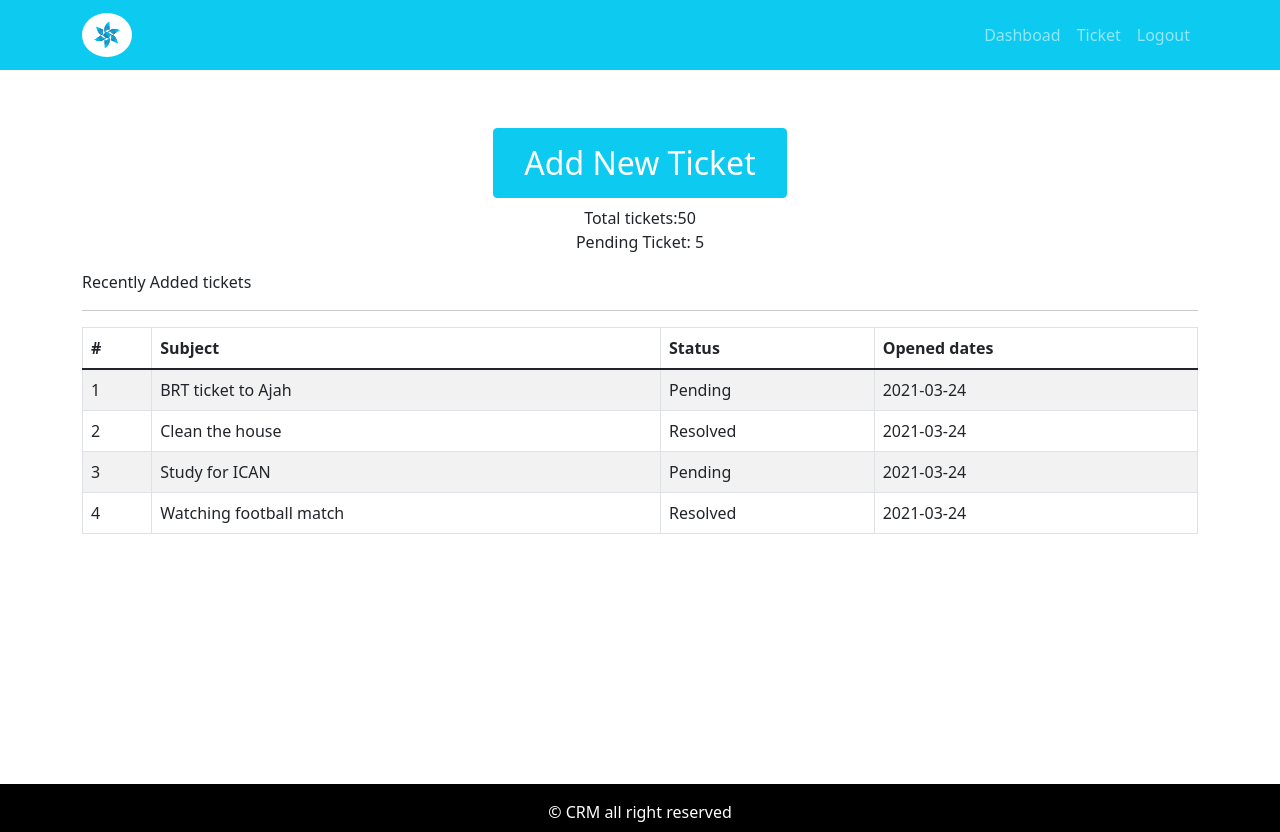
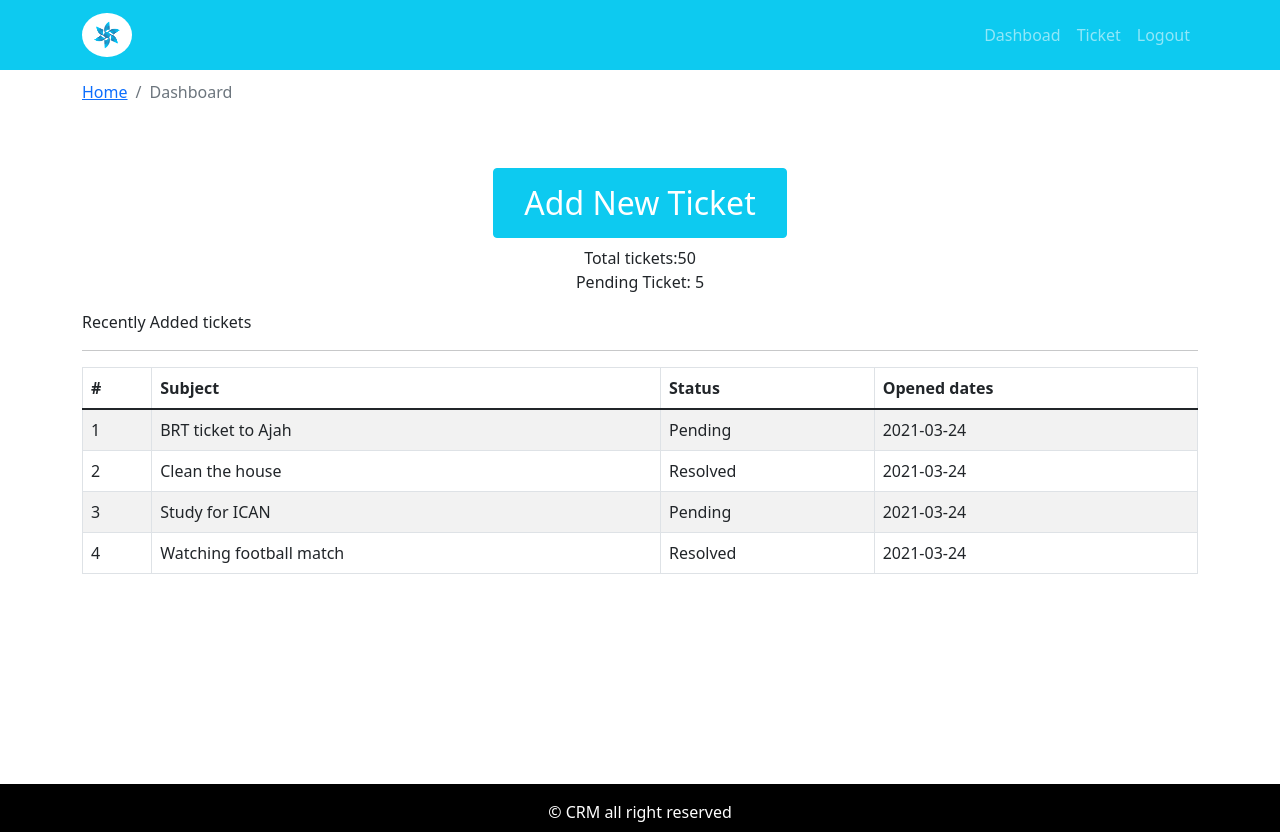
Before and after one commit to iamsuigeneris/ticketed-crm-system, a React (Create React App) app in the folder frontend/: page /dashboard in a window 1280 px wide. Built offline with nearby package versions, Linux system fonts and the light colour scheme.

Commit message:
Breadcrumb added

```diff
--- /dev/null
+++ b/frontend/src/components/breadcrumb/PageBreadcrumb.js
@@ -0,0 +1,14 @@
+import React from 'react'
+import {Breadcrumb} from 'react-bootstrap'
+
+const PageBreadcrumb = ({page}) => {
+    return (
+        <Breadcrumb>
+            <Breadcrumb.Item href="/">Home</Breadcrumb.Item>
+
+            <Breadcrumb.Item active>{page}</Breadcrumb.Item>
+        </Breadcrumb>
+    )
+}
+
+export default PageBreadcrumb
--- a/frontend/src/layout/DefaultLayout.js
+++ b/frontend/src/layout/DefaultLayout.js
@@ -6,7 +6,7 @@
     return (
         <div className="default-layout">
             <div className="header">
-                <Header />
+                <Header className="header mb-2" />
             </div>
             <main className="main">
                 {children}
--- a/frontend/src/page/dashboard/Dashboard.js
+++ b/frontend/src/page/dashboard/Dashboard.js
@@ -2,10 +2,16 @@
 import {Container,Row,Col,Button} from 'react-bootstrap'
 import TicketTable from '../../components/ticket-table/TicketTable'
 import tickets from '../../assets/data/dummy-ticket.json'
+import PageBreadcrumb from '../../components/breadcrumb/PageBreadcrumb'
 
 const Dashboard = () => {
     return (
         <Container>
+            <Row>
+                <Col>
+                    <PageBreadcrumb page="Dashboard"/>
+                </Col>
+            </Row>
             <Row>
                 <Col className="text-center mt-5 mb-2">
                     <Button variant="info" style={{fontSize:"2rem",padding:"10px 30px", color:"white"}}>Add New Ticket</Button>
```
